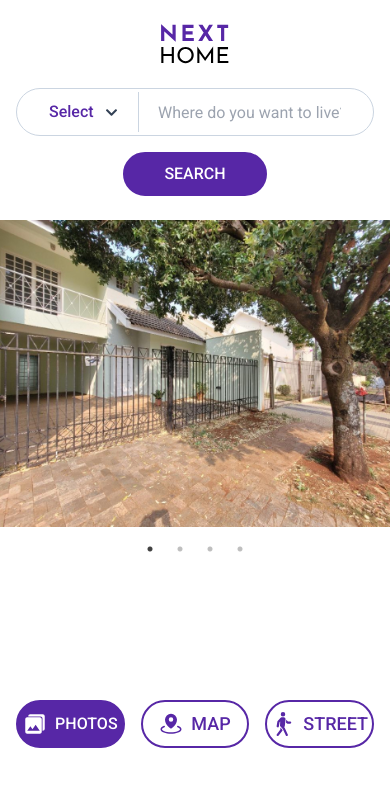
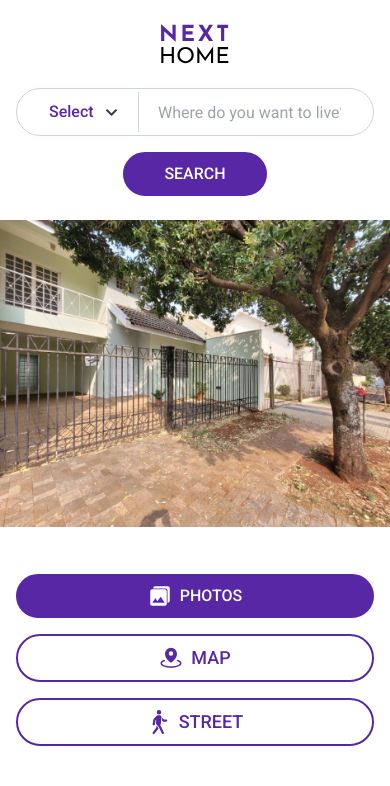
Before and after one commit to XxWexX5/next-home, a Next.js app: page /building/123 in a window 390 px wide. Shown: the top 786 px of the page. Built offline with nearby package versions, Linux system fonts and the light colour scheme.

Commit message:
[ REFACT ] Adjust Carousel.

```diff
--- a/src/app/building/[id]/page.tsx
+++ b/src/app/building/[id]/page.tsx
@@ -34,17 +34,13 @@ export default function Building({ params }: BuildingPageProps) {
     <>
       <Header />
 
-      <div className="w-full h-[25rem] overflow-hidden relative">
+      <div className="w-full overflow-hidden relative">
         <Carrousel />
       </div>
 
       <Container>
-        <div className="flex max-w-xl gap-4 py-20">
-          <Button.Primary
-            isLink={true}
-            href="/"
-            className="flex items-center justify-center gap-2"
-          >
+        <div className="flex flex-col max-w-xl gap-4 py-10 lg:flex-row lg:py-20">
+          <Button.Primary className="flex items-center justify-center gap-2 pointer-events-none">
             <IoMdPhotos size={24} />
             Photos
           </Button.Primary>
--- a/src/app/components/ImageCarousel/index.tsx
+++ b/src/app/components/ImageCarousel/index.tsx
@@ -11,7 +11,7 @@ import Image from "next/image";
 
 export const Carrousel = () => {
   const settings = {
-    dots: true,
+    dots: false,
     infinite: true,
     speed: 500,
     slidesToShow: 3,
@@ -23,7 +23,7 @@ export const Carrousel = () => {
           slidesToShow: 2,
           slidesToScroll: 1,
           infinite: true,
-          dots: true,
+          dots: false,
         },
       },
       {
@@ -32,6 +32,7 @@ export const Carrousel = () => {
           slidesToShow: 1,
           slidesToScroll: 1,
           initialSlide: 1,
+          dots: false,
         },
       },
     ],
```
